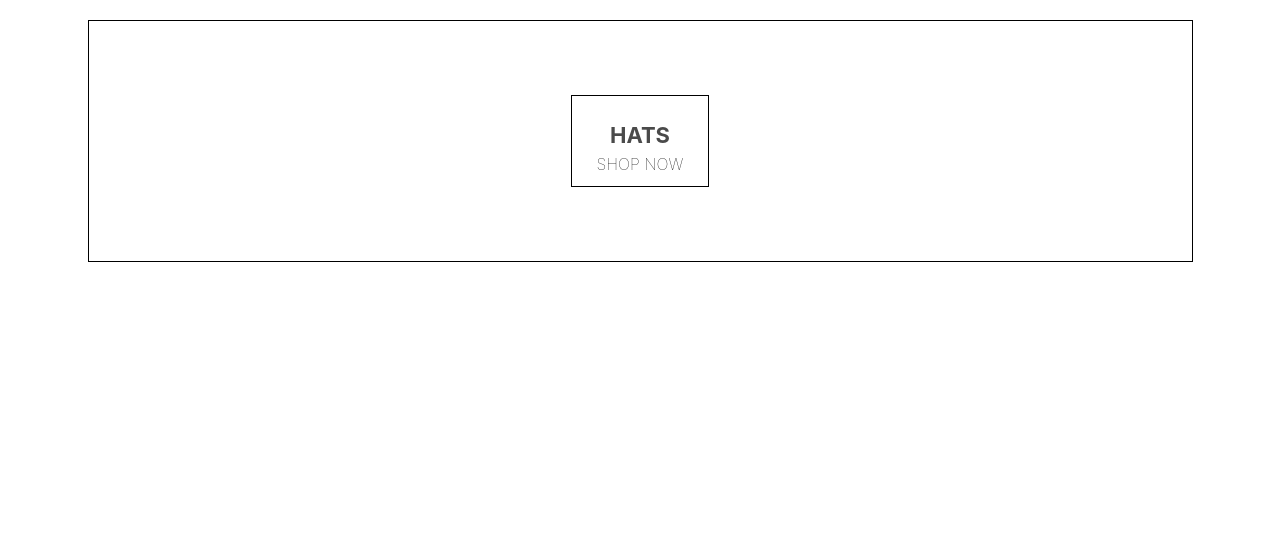
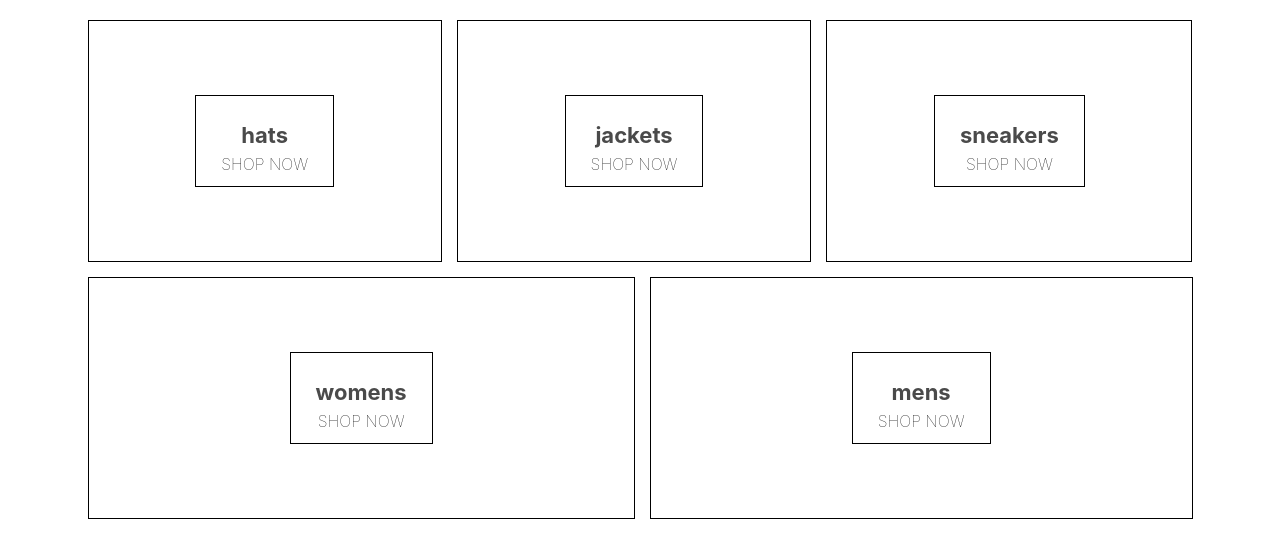
Before and after one commit to edouardmisset/crwn-clothing, a React (Create React App) app: page / in a window 1280 px wide. Shown: the top 558 px of the page. Built offline with nearby package versions, Linux system fonts and the light colour scheme.

Commit message:
Some more components & architecture...

```diff
--- a/src/App.js
+++ b/src/App.js
@@ -1,6 +1,6 @@
 import React from 'react'
 import './App.css'
-import Homepage from './pages/Homepage'
+import Homepage from './pages/homepage/Homepage'
 
 function App() {
   return <Homepage />
--- /dev/null
+++ b/src/components/directory/Directory.js
@@ -0,0 +1,63 @@
+import React from 'react'
+import MenuItem from '../menu-item/MenuItem'
+import './Directory.scss'
+
+export class Directory extends React.Component {
+  constructor(props) {
+    super(props)
+    this.state = {
+      sections: [
+        {
+          title: 'hats',
+          imageUrl: 'https://i.ibb.co/cvpntL1/hats.png',
+          id: 1,
+          linkUrl: 'shop/hats',
+        },
+        {
+          title: 'jackets',
+          imageUrl: 'https://i.ibb.co/px2tCc3/jackets.png',
+          id: 2,
+          linkUrl: 'shop/jackets',
+        },
+        {
+          title: 'sneakers',
+          imageUrl: 'https://i.ibb.co/0jqHpnp/sneakers.png',
+          id: 3,
+          linkUrl: 'shop/sneakers',
+        },
+        {
+          title: 'womens',
+          imageUrl: 'https://i.ibb.co/GCCdy8t/womens.png',
+          size: 'large',
+          id: 4,
+          linkUrl: 'shop/womens',
+        },
+        {
+          title: 'mens',
+          imageUrl: 'https://i.ibb.co/R70vBrQ/men.png',
+          size: 'large',
+          id: 5,
+          linkUrl: 'shop/mens',
+        },
+      ],
+    }
+  }
+
+  render() {
+    return (
+      <div className="directory-menu">
+        {this.state.sections.map(({ id, title, imageUrl, size }) => (
+          <MenuItem
+            key={id}
+            title={title}
+            // imageUrl={imageUrl}
+            // size={size}
+            // linkUrl={linkUrl}
+          />
+        ))}
+      </div>
+    )
+  }
+}
+
+export default Directory
--- /dev/null
+++ b/src/components/directory/Directory.scss
@@ -0,0 +1,6 @@
+.directory-menu {
+  width: 100%;
+  display: flex;
+  flex-wrap: wrap;
+  justify-content: space-between;
+}
--- /dev/null
+++ b/src/components/menu-item/MenuItem.js
@@ -0,0 +1,12 @@
+import './MenuItem.scss'
+
+const MenuItem = ({ title }) => (
+  <div className="menu-item">
+    <div className="content">
+      <h1 className="title">{title}</h1>
+      <span className="subtitle">SHOP NOW</span>
+    </div>
+  </div>
+)
+
+export default MenuItem
--- a/src/pages/Homepage.scss
+++ b/src/components/menu-item/MenuItem.scss
@@ -1,17 +1,3 @@
-.homepage {
-  display: flex;
-  flex-direction: column;
-  align-items: center;
-  padding: 20px 80px;
-}
-
-.directory-menu {
-  width: 100%;
-  display: flex;
-  flex-wrap: wrap;
-  justify-content: space-between;
-}
-
 .menu-item {
   min-width: 30%;
   height: 240px;
--- a/src/pages/Homepage.js
+++ /dev/null
@@ -1,16 +0,0 @@
-import './Homepage.scss'
-
-const Homepage = () => (
-  <div className="homepage">
-    <div className="directory-menu">
-      <div className="menu-item">
-        <div className="content">
-          <h1 className="title">HATS</h1>
-          <span className="subtitle">SHOP NOW</span>
-        </div>
-      </div>
-    </div>
-  </div>
-)
-
-export default Homepage
--- /dev/null
+++ b/src/pages/homepage/Homepage.js
@@ -0,0 +1,10 @@
+import Directory from '../../components/directory/Directory'
+import './Homepage.scss'
+
+const Homepage = () => (
+  <div className="homepage">
+    <Directory />
+  </div>
+)
+
+export default Homepage
--- /dev/null
+++ b/src/pages/homepage/Homepage.scss
@@ -0,0 +1,6 @@
+.homepage {
+  display: flex;
+  flex-direction: column;
+  align-items: center;
+  padding: 20px 80px;
+}
```
